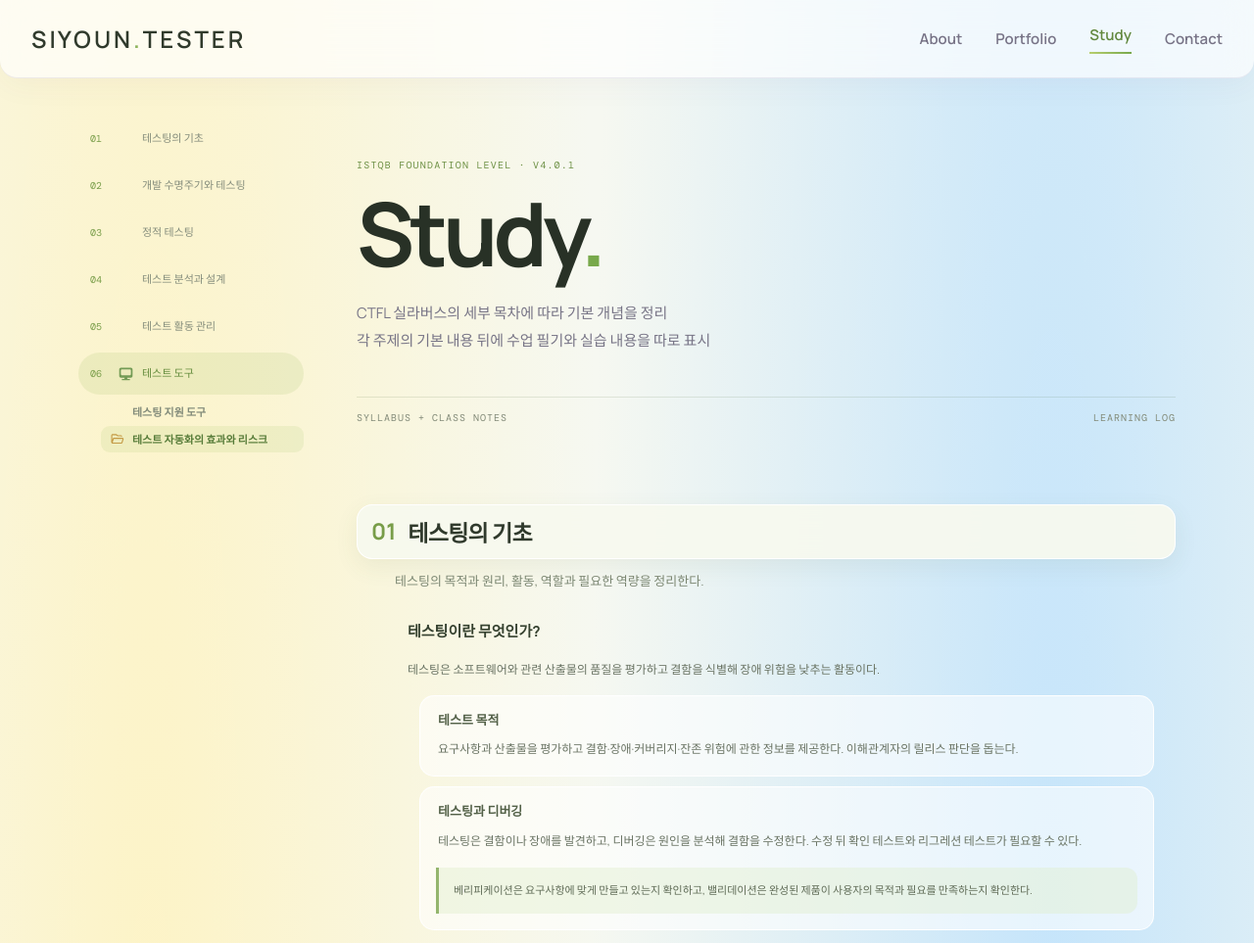
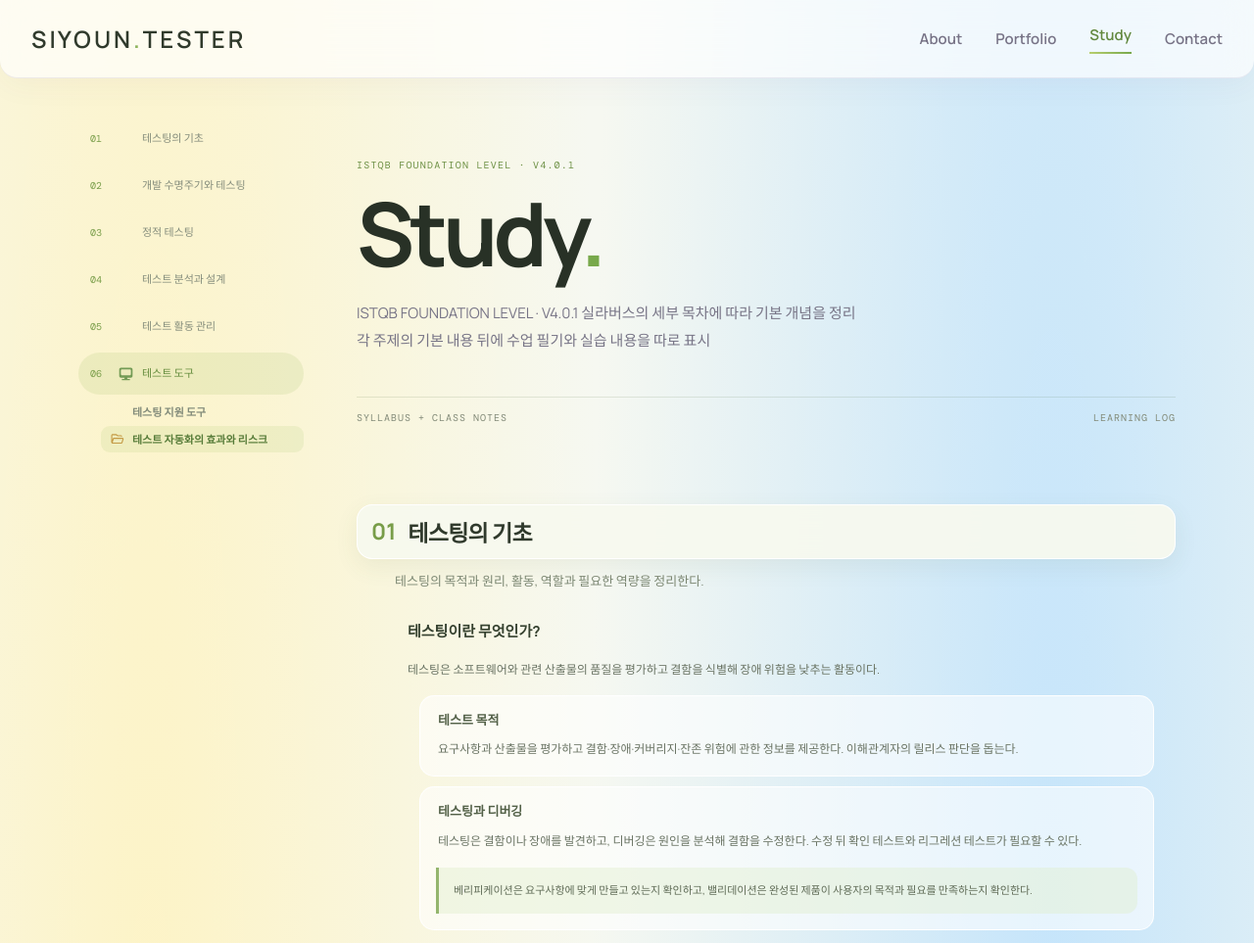
Before and after one commit to parksiyoun/portpolio, a plain HTML site: page study.html in a window 1280 px wide. Shown: the top 963 px of the page at 98% size. Drawn offline with nearby package versions, Linux system fonts and the light colour scheme.

Commit message:
오타 수정

```diff
--- a/study.html
+++ b/study.html
@@ -33,7 +33,7 @@
     <div class="study-content">
       <section class="page-intro study-intro">
         <p class="eyebrow">ISTQB FOUNDATION LEVEL · V4.0.1</p><h1>Study<span class="period">.</span></h1>
-        <p class="page-lead">CTFL 실라버스의 세부 목차에 따라 기본 개념을 정리<br>각 주제의 기본 내용 뒤에 수업 필기와 실습 내용을 따로 표시</p>
+        <p class="page-lead">ISTQB FOUNDATION LEVEL · V4.0.1 실라버스의 세부 목차에 따라 기본 개념을 정리<br>각 주제의 기본 내용 뒤에 수업 필기와 실습 내용을 따로 표시</p>
         <div class="intro-meta"><span>SYLLABUS + CLASS NOTES</span><span>LEARNING LOG</span></div>
       </section>
 
```
